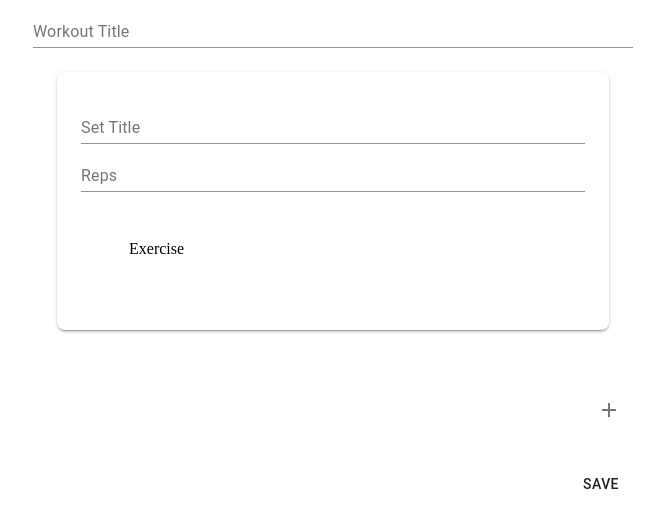
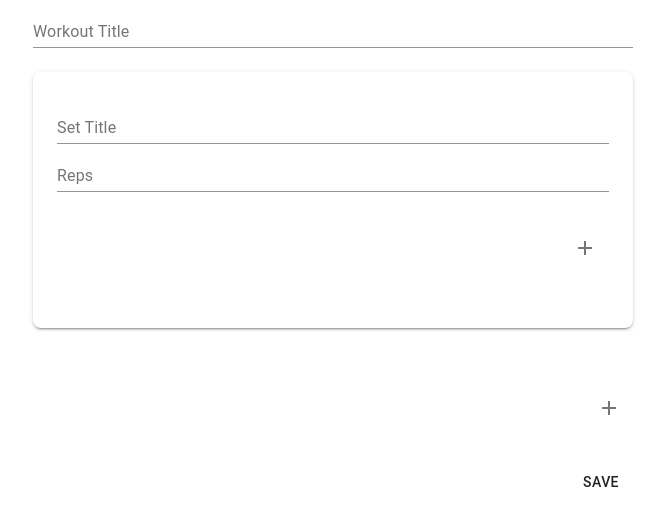
Before and after one commit to JNotelddim/timer-web, a React (Create React App) app: page /new-workout in a window 1280 px wide. Both pictures are taken after a click on the button 916 px from the left and 104 px from the top of the page. Shown: the top 528 px of the page, without its empty margins (307-972 px from the left). Built offline with nearby package versions, Linux system fonts and the light colour scheme.

Commit message:
Set up boxes for editing Exercises --
TODO: need to get initializing values through redux-form working..

```diff
--- a/src/components/partials/WorkoutForm/WorkoutForm.tsx
+++ b/src/components/partials/WorkoutForm/WorkoutForm.tsx
@@ -1,26 +1,18 @@
 import React, { ChangeEvent, useState } from "react";
 import { Field, reduxForm } from "redux-form";
-import { Box, TextField, IconButton, Button } from "@material-ui/core";
+import { Box, IconButton, Button } from "@material-ui/core";
 import { Add } from "@material-ui/icons";
 
-import { INewSet, INewWorkout, INewExercise } from "src/types";
+import { INewSet, INewWorkout } from "src/types";
 import TextFieldInput from "src/components/partials/WorkoutForm/components/TextFieldInput";
 import WorkoutSet from "./components/WorkoutSet";
-
-let inc = 1;
-const getId = () => (inc++).toString();
-
-const initialExercise: INewExercise = {
-  id: getId(),
-  reps: 6,
-  duration: 60,
-};
+import { getId } from "./helperFns";
 
 const initialSet: INewSet = {
   id: getId(),
   title: "",
   reps: 2,
-  exercises: [{ ...initialExercise }],
+  exercises: [],
 };
 
 const initialWorkout: INewWorkout = {
@@ -45,11 +37,7 @@ const WorkoutForm = () => {
     // debugger;
   };
 
-  // const setWorkoutSets = (updatedSets: Array<INewSet>) => {
-  //   setWorkout({ ...workout, sets: updatedSets });
-  // };
-
-  const addWorkoutSet = (set: INewSet) => {
+  const addWorkoutSet = () => {
     setWorkout({
       ...workout,
       sets: [...workout.sets, { ...initialSet, id: getId() }],
@@ -57,14 +45,9 @@ const WorkoutForm = () => {
   };
 
   const updateWorkoutSet = (set: INewSet) => {
-    const updatedSets = [...workout.sets.filter((s) => s.id !== set.id), set];
-    console.log(
-      `Sets len, before: ${workout.sets.length}, after: ${workout.sets.length}`
-    );
     setWorkout({
       ...workout,
-      // sets: [...workout.sets.filter((s) => s.id !== set.id), set],
-      sets: updatedSets,
+      sets: [...workout.sets.filter((s) => s.id !== set.id), set],
     });
   };
 
@@ -88,20 +71,12 @@ const WorkoutForm = () => {
             <WorkoutSet
               key={set.id}
               set={set}
-              addWorkoutSet={addWorkoutSet}
               updateWorkoutSet={updateWorkoutSet}
             />
           ))}
 
         <Box display="flex" alignSelf="flex-end" my={4}>
-          <IconButton
-            onClick={() => {
-              setWorkout({
-                ...workout,
-                sets: [...workout.sets, { ...initialSet, id: getId() }],
-              });
-            }}
-          >
+          <IconButton onClick={addWorkoutSet}>
             <Add />
           </IconButton>
         </Box>
--- a/src/components/partials/WorkoutForm/components/TextFieldInput.tsx
+++ b/src/components/partials/WorkoutForm/components/TextFieldInput.tsx
@@ -7,7 +7,9 @@ const TextFieldInput = ({
   input: { value, onChange },
   label,
   type,
-}: InputField) => (
+}: InputField) => {
+  console.log("Input Value", value);
+  return (
     <TextField
       label={label}
       fullWidth
@@ -16,5 +18,6 @@ const TextFieldInput = ({
       type={type}
     />
   );
+};
 
 export default TextFieldInput;
--- a/src/components/partials/WorkoutForm/components/WorkoutSet.tsx
+++ b/src/components/partials/WorkoutForm/components/WorkoutSet.tsx
@@ -1,22 +1,49 @@
 import React, { ChangeEvent, SetStateAction } from "react";
-import { Box } from "@material-ui/core";
 import { Field } from "redux-form";
+import { Box, IconButton } from "@material-ui/core";
+import { Add } from "@material-ui/icons";
 
-import { INewSet, INewWorkout } from "src/types";
+import { INewSet, INewExercise } from "src/types";
 import TextFieldInput from "./TextFieldInput";
+import { getId } from "../helperFns";
+
+const initialExercise: INewExercise = {
+  id: getId(),
+  reps: 6,
+  duration: 60,
+};
 
 type SetProps = {
   set: INewSet;
-  addWorkoutSet: (set: INewSet) => void;
   updateWorkoutSet: (set: INewSet) => void;
 };
 
-const WorkoutSet = ({ set, addWorkoutSet, updateWorkoutSet }: SetProps) => {
+const WorkoutSet = ({ set, updateWorkoutSet }: SetProps) => {
+  const addExercise = () => {
+    updateWorkoutSet({
+      ...set,
+      exercises: [...set.exercises, { ...initialExercise, id: getId() }],
+    });
+  };
+
+  const updateExercise = (exercise: INewExercise) => {
+    updateWorkoutSet({
+      ...set,
+      exercises: [
+        ...set.exercises.filter((e) => e.id !== exercise.id),
+        exercise,
+      ],
+    });
+  };
+
+  console.log(set);
+  console.log(set.exercises);
+
   return (
     <Box
       boxShadow={2}
       borderRadius={8}
-      margin={3}
+      marginY={3}
       padding={3}
       display="flex"
       flexDirection="column"
@@ -30,15 +57,6 @@ const WorkoutSet = ({ set, addWorkoutSet, updateWorkoutSet }: SetProps) => {
         }
         component={TextFieldInput}
       />
-
-      {/* <TextField
-        label="Set Title"
-        margin="normal"
-        value={set.title}
-        onChange={(event) => {
-          set.title = event.target.value;
-        }}
-      /> */}
 
       <Field
         label="Reps"
@@ -55,23 +73,61 @@ const WorkoutSet = ({ set, addWorkoutSet, updateWorkoutSet }: SetProps) => {
         component={TextFieldInput}
       />
 
-      {/* <TextField
-        label="Reps"
-        value={set.reps}
-        type="number"
-        margin="normal"
-        onChange={(event: ChangeEvent<HTMLInputElement>) => {
-          // set.reps = event.currentTarget.value;
-        }}
-      /> */}
-
       {set.exercises &&
         set.exercises.length > 0 &&
-        set.exercises.map((exercise) => (
-          <Box key={exercise.id} margin={6}>
-            Exercise
+        set.exercises.map((exercise: INewExercise) => (
+          <Box
+            key={exercise.id}
+            margin={1}
+            marginTop={3}
+            borderRadius={12}
+            padding={4}
+            bgcolor="lightgrey"
+          >
+            <Field
+              label="Reps"
+              name={`set-${set.id}-exercise-${exercise.id}-reps`}
+              value={exercise.reps}
+              type="number"
+              component={TextFieldInput}
+              onChange={(event: ChangeEvent<HTMLInputElement>) => {
+                const numericalValue: number = Number.parseInt(
+                  event.currentTarget.value
+                );
+                updateExercise({ ...exercise, reps: numericalValue });
+              }}
+            />
+            <Field
+              label="Duration (s)"
+              name={`set-${set.id}-exercise-${exercise.id}-duration`}
+              value={exercise.duration}
+              type="number"
+              component={TextFieldInput}
+              onChange={(event: ChangeEvent<HTMLInputElement>) => {
+                const numericalValue: number = Number.parseInt(
+                  event.currentTarget.value
+                );
+                updateExercise({ ...exercise, duration: numericalValue });
+              }}
+            />
           </Box>
         ))}
+
+      <Box display="flex" alignSelf="flex-end" my={4}>
+        <IconButton
+          onClick={() => {
+            updateWorkoutSet({
+              ...set,
+              exercises: [
+                ...set.exercises,
+                { ...initialExercise, id: getId() },
+              ],
+            });
+          }}
+        >
+          <Add />
+        </IconButton>
+      </Box>
     </Box>
   );
 };
--- /dev/null
+++ b/src/components/partials/WorkoutForm/helperFns.ts
@@ -0,0 +1,2 @@
+let inc = 1;
+export const getId = () => (inc++).toString();
```
Lines whose indentation alone changed are shown as unchanged.
